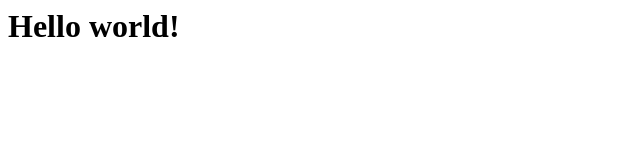
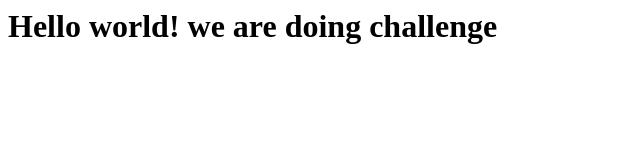
Before and after one commit to Laylo309/Microverse1, a plain HTML site: page index.html in a window 1280 px wide. Shown: the whole page, without its empty margins (0-640 px from the left). Drawn offline with Linux system fonts and the light colour scheme.

Commit message:
changes by alexis

```diff
--- a/index.html
+++ b/index.html
@@ -1 +1 @@
-<h1>Hello world!</h1>
+<h1>Hello world! we are doing challenge</h1>
```
